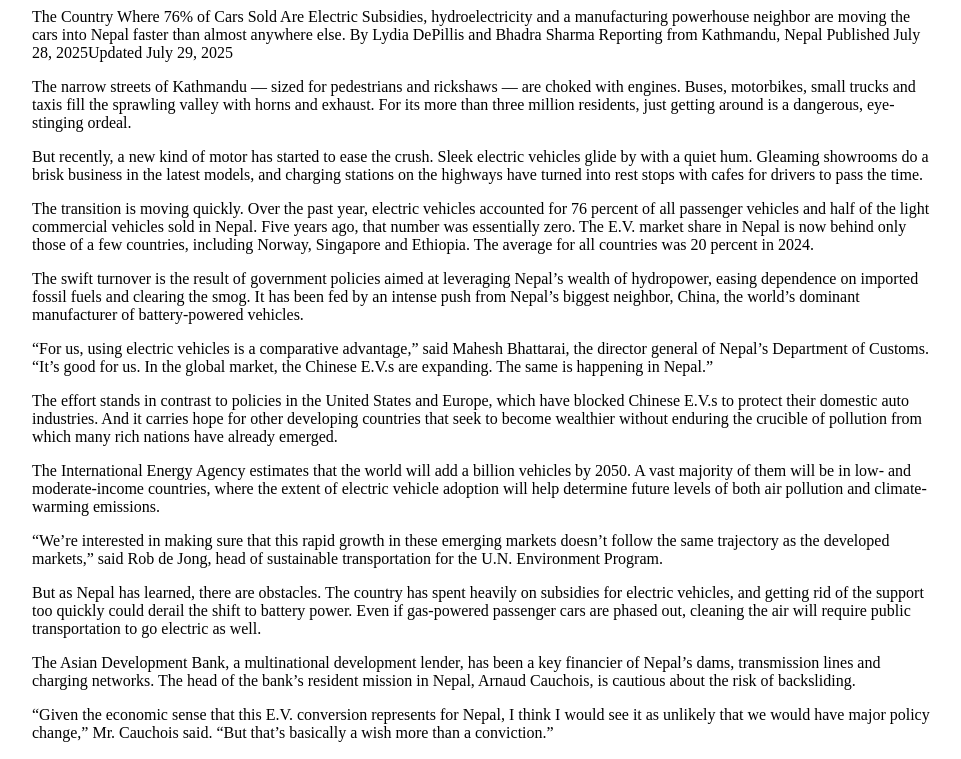
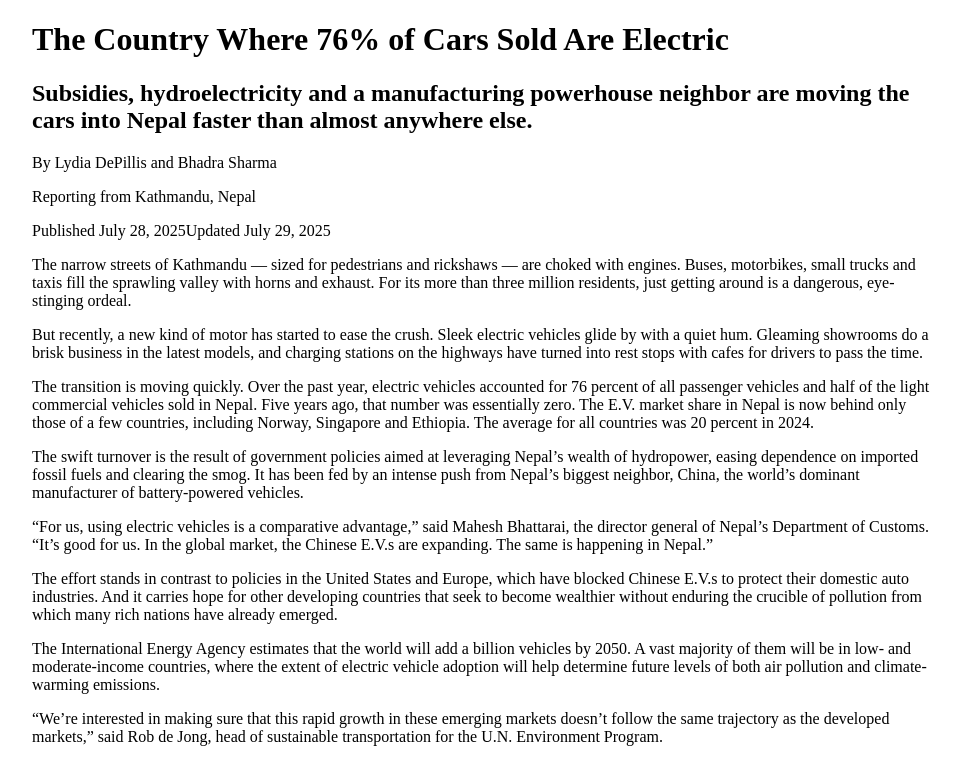
Before and after one commit to julissamr/jmendoza-jour352, a plain HTML site: page midterm/index.html in a window 1280 px wide. Shown: the top 759 px of the page, without its empty margins (158-1119 px from the left). Drawn offline with Linux system fonts and the light colour scheme.

Commit message:
headline and byline

```diff
--- a/midterm/index.html
+++ b/midterm/index.html
@@ -6,13 +6,13 @@
     </head>
        <body>
         <div id="content">
-        The Country Where 76% of Cars Sold Are Electric
-Subsidies, hydroelectricity and a manufacturing powerhouse neighbor are moving the cars into Nepal faster than almost anywhere else.
+        <h1>The Country Where 76% of Cars Sold Are Electric</h1>
+<h2>Subsidies, hydroelectricity and a manufacturing powerhouse neighbor are moving the cars into Nepal faster than almost anywhere else.</h2>
 
 
-By Lydia DePillis and Bhadra Sharma
-Reporting from Kathmandu, Nepal
-Published July 28, 2025Updated July 29, 2025
+<p>By Lydia DePillis and Bhadra Sharma</p>
+<p>Reporting from Kathmandu, Nepal</p>
+<p>Published July 28, 2025Updated July 29, 2025</p>
 
 
 <p>The narrow streets of Kathmandu — sized for pedestrians and rickshaws — are choked with engines. Buses, motorbikes, small trucks and taxis fill the sprawling valley with horns and exhaust. For its more than three million residents, just getting around is a dangerous, eye-stinging ordeal.</p>
--- a/midterm/stylesheet.css
+++ b/midterm/stylesheet.css
@@ -6,3 +6,7 @@
 h2 {
     font-weight: bold;
 }
+
+h1 {
+    font-weight: bolder;
+}
```
